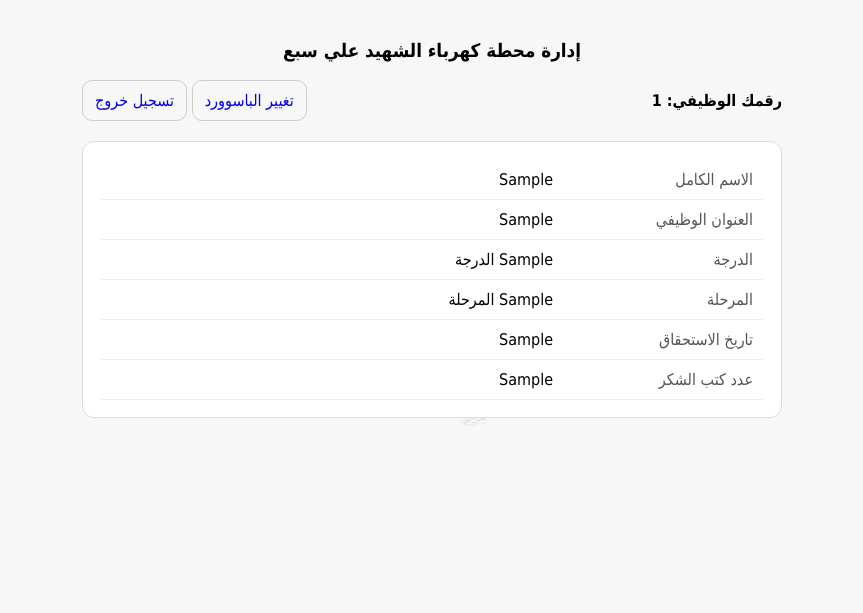
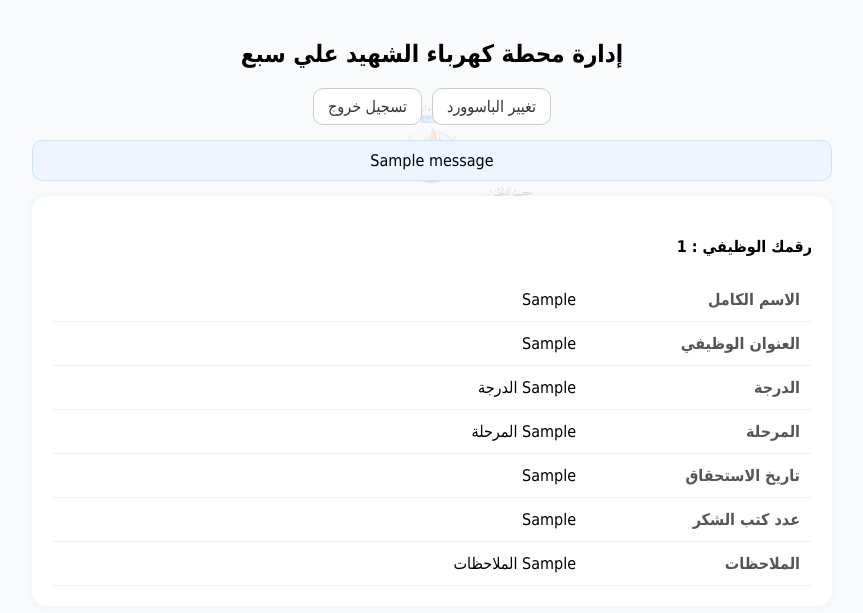
Before and after one commit to lawerhussein91-code/employee-portal, a Flask app: template templates/profile.html in a window 1280 px wide. Shown: the top 613 px of the page, without its empty margins (208-1071 px from the left). Run offline with Flask 3, Linux system fonts and the light colour scheme; the template is opened without the code that fills it: most values are stand-ins (such as "Sample title", 1, 10 or a date in 2020); one stand-in notice (Sample message) is shown.

Commit message:
add watermark logo and signature

```diff
--- a/templates/profile.html
+++ b/templates/profile.html
@@ -3,71 +3,130 @@
 <head>
   <meta charset="utf-8">
   <title>بيانات الموظف</title>
+
   <style>
     body{
       font-family:Tahoma;
-      max-width:700px;
+      max-width:800px;
       margin:40px auto;
-      padding:0 12px;
+      padding:0 15px;
+      background:#f9fafb;
+    }
+
+    .header{
       text-align:center;
-      background:#f7f7f7;
+      margin-bottom:20px;
+      position:relative;
     }
-    .logo{
-      width:120px;
+
+    .header h2{
+      margin-bottom:10px;
+    }
+
+    /* اللوجو علامة مائية */
+    .watermark{
+      position:absolute;
+      top:60px;
+      left:50%;
+      transform:translateX(-50%);
       opacity:0.15;
-      position:fixed;
-      top:50%;
-      left:50%;
-      transform:translate(-50%,-50%);
+      width:220px;
       z-index:-1;
     }
-    .top{
+
+    .actions{
       display:flex;
-      justify-content:space-between;
-      align-items:center;
-      gap:10px
+      justify-content:center;
+      gap:10px;
+      margin-bottom:15px;
     }
-    .card{
-      border:1px solid #ddd;
-      border-radius:12px;
-      padding:18px;
-      margin-top:20px;
-      background:#fff;
-      text-align:right;
-    }
-    table{width:100%;border-collapse:collapse}
-    td{padding:10px;border-bottom:1px solid #eee}
-    .k{width:180px;color:#555}
-    a.btn{
-      display:inline-block;
-      padding:10px 12px;
+
+    .btn{
+      padding:8px 14px;
       border:1px solid #ccc;
       border-radius:10px;
-      text-decoration:none
+      text-decoration:none;
+      color:#333;
+      background:white;
     }
-    .footer{
-      margin-top:25px;
-      font-size:14px;
-      color:#555
+
+    .card{
+      background:white;
+      border-radius:15px;
+      padding:20px;
+      box-shadow:0 0 10px rgba(0,0,0,.05);
+    }
+
+    table{
+      width:100%;
+      border-collapse:collapse;
+    }
+
+    td{
+      padding:12px;
+      border-bottom:1px solid #eee;
+    }
+
+    .k{
+      width:200px;
+      color:#555;
+      font-weight:bold;
+    }
+
+    .flash{
+      background:#eef5ff;
+      border:1px solid #cfe2ff;
+      padding:10px;
+      border-radius:10px;
+      margin-bottom:15px;
+      text-align:center;
+    }
+
+    /* التوقيع */
+    .signature{
+      text-align:left;
+      margin-top:30px;
+      opacity:0.9;
+    }
+
+    .signature img{
+      width:140px;
+      display:block;
+    }
+
+    .signature span{
+      font-size:13px;
+      color:#555;
     }
   </style>
 </head>
 
 <body>
 
-<img src="{{ url_for('static', filename='logo.png') }}" class="logo">
+<div class="header">
 
-<h3>إدارة محطة كهرباء الشهيد علي سبع</h3>
+  <h2>إدارة محطة كهرباء الشهيد علي سبع</h2>
 
-<div class="top">
-  <b>رقمك الوظيفي: {{ emp_id }}</b>
-  <div>
-    <a class="btn" href="{{ url_for('change_password') }}">تغيير الباسوورد</a>
-    <a class="btn" href="{{ url_for('logout') }}">تسجيل خروج</a>
-  </div>
+  <!-- اللوجو -->
+  <img src="{{ url_for('static', filename='logo.png') }}" class="watermark">
+
 </div>
 
+<div class="actions">
+  <a class="btn" href="{{ url_for('change_password') }}">تغيير الباسوورد</a>
+  <a class="btn" href="{{ url_for('logout') }}">تسجيل خروج</a>
+</div>
+
+{% with messages = get_flashed_messages() %}
+{% if messages %}
+  <div class="flash">{{ messages[0] }}</div>
+{% endif %}
+{% endwith %}
+
 <div class="card">
+
+  <h4>رقمك الوظيفي : {{ emp_id }}</h4>
+
   <table>
     <tr><td class="k">الاسم الكامل</td><td>{{ data["الاسم الكامل"] }}</td></tr>
     <tr><td class="k">العنوان الوظيفي</td><td>{{ data["العنوان الوظيفي"] }}</td></tr>
@@ -75,4 +134,16 @@
     <tr><td class="k">المرحلة</td><td>{{ data["المرحلة"] }}</td></tr>
     <tr><td class="k">تاريخ الاستحقاق</td><td>{{ data["تاريخ الاستحقاق"] }}</td></tr>
     <tr><td class="k">عدد كتب الشكر</td><td>{{ data["عدد كتب الشكر"] }}</td></tr>
-    <tr><td cla
+    <tr><td class="k">الملاحظات</td><td>{{ data["الملاحظات"] }}</td></tr>
+  </table>
+
+</div>
+
+<!-- التوقيع -->
+<div class="signature">
+  <img src="{{ url_for('static', filename='sign.png') }}">
+  <span>حسين التميمي</span>
+</div>
+
+</body>
+</html>
```
